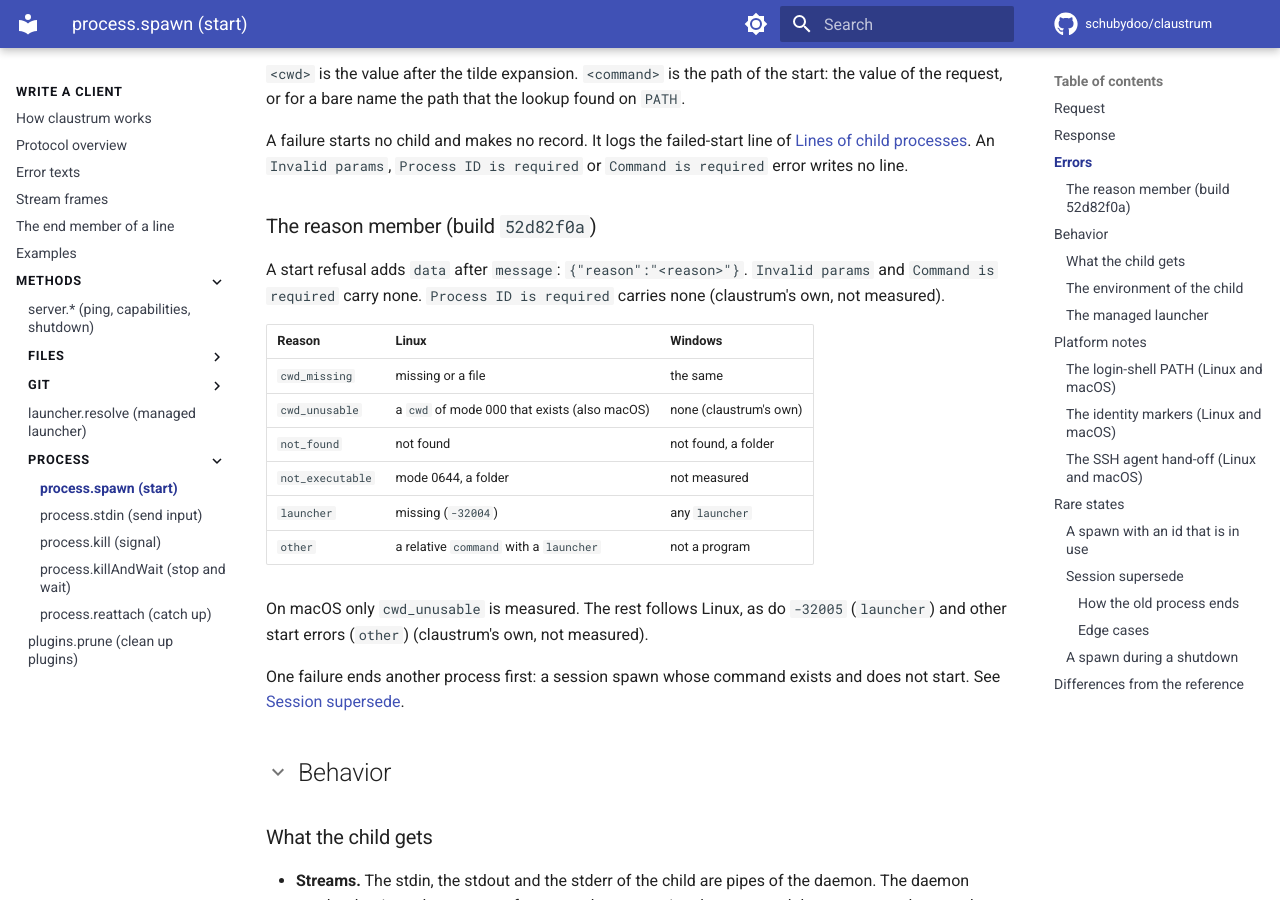
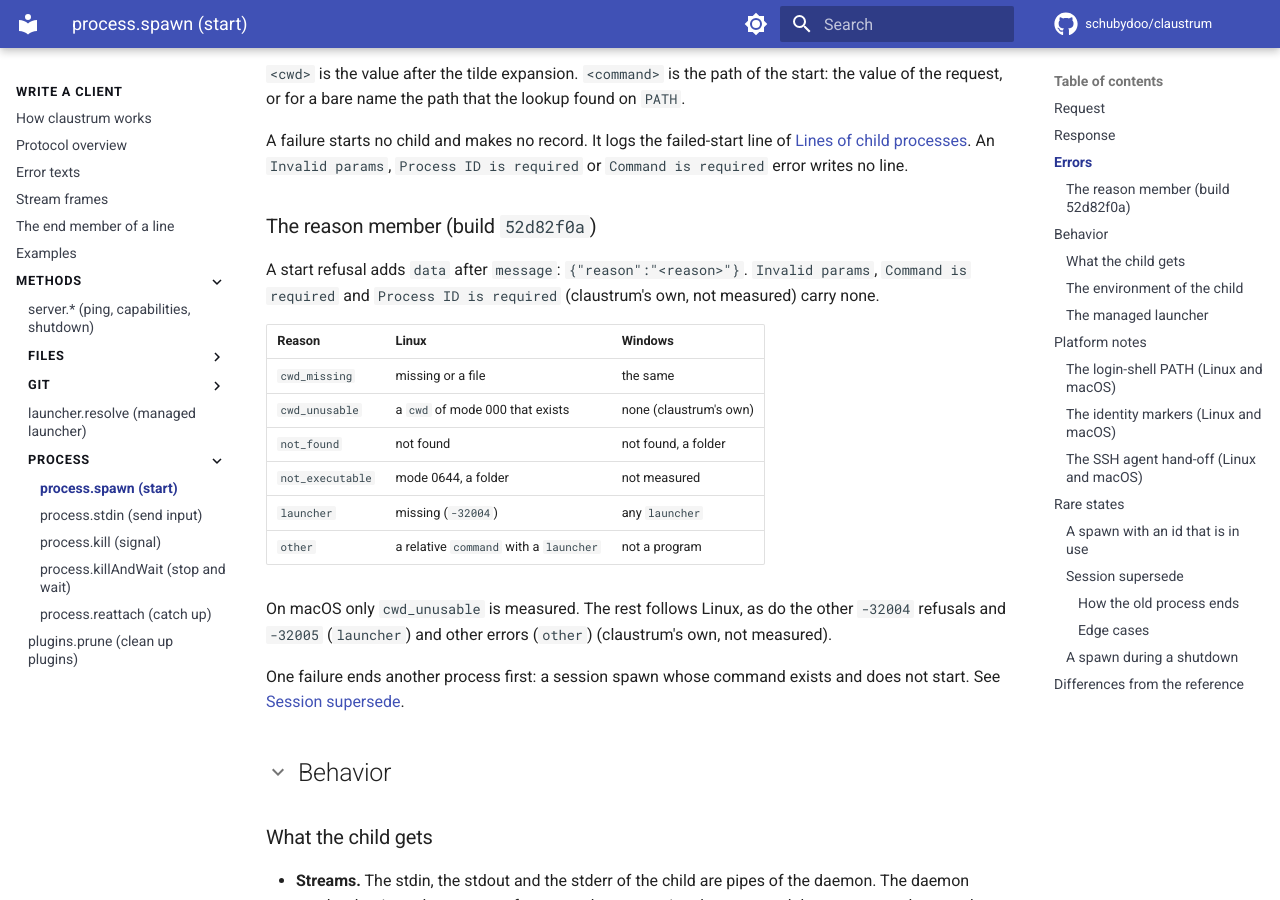
Before and after one commit to schubydoo/claustrum, an MkDocs documentation site: the page built from docs/protocol/process-spawn.md, in a window 1280 px wide and 900 px high, scrolled down 2047 px. Built offline with MkDocs 1.6.1 and Material for MkDocs 9.7.7, drawn with Linux system fonts in a browser that asks for light colours; comment, search, counter and statistics services are not loaded.

Commit message:
docs: say what the other -32004 spawn refusals give
Co-Authored-By: Claude Opus 5.5 <noreply@anthropic.com>

```diff
--- a/docs/protocol/process-spawn.md
+++ b/docs/protocol/process-spawn.md
@@ -58,18 +58,18 @@ A failure starts no child and makes no record. It logs the failed-start line of
 
 ### The reason member (build `52d82f0a`)
 
-A start refusal adds `data` after `message`: `{"reason":"<reason>"}`. `Invalid params` and `Command is required` carry none. `Process ID is required` carries none (claustrum's own, not measured).
+A start refusal adds `data` after `message`: `{"reason":"<reason>"}`. `Invalid params`, `Command is required` and `Process ID is required` (claustrum's own, not measured) carry none.
 
 | Reason | Linux | Windows |
 |---|---|---|
 | `cwd_missing` | missing or a file | the same |
-| `cwd_unusable` | a `cwd` of mode 000 that exists (also macOS) | none (claustrum's own) |
+| `cwd_unusable` | a `cwd` of mode 000 that exists | none (claustrum's own) |
 | `not_found` | not found | not found, a folder |
 | `not_executable` | mode 0644, a folder | not measured |
 | `launcher` | missing (`-32004`) | any `launcher` |
 | `other` | a relative `command` with a `launcher` | not a program |
 
-On macOS only `cwd_unusable` is measured. The rest follows Linux, as do `-32005` (`launcher`) and other start errors (`other`) (claustrum's own, not measured).
+On macOS only `cwd_unusable` is measured. The rest follows Linux, as do the other `-32004` refusals and `-32005` (`launcher`) and other errors (`other`) (claustrum's own, not measured).
 
 One failure ends another process first: a session spawn whose command exists and does not start. See [Session supersede](#session-supersede).
 
```
